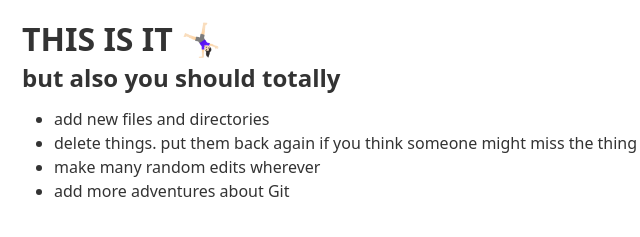
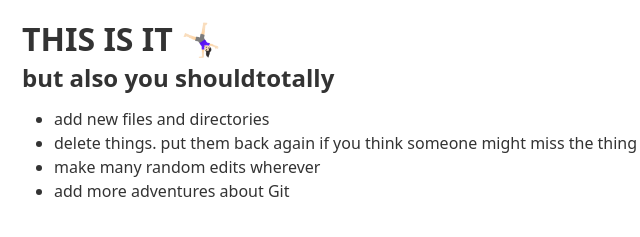
Before and after one commit to elisabethirgens/booster2024-git-workshop, an Eleventy site: page playground.md in a window 1280 px wide. Shown: the part 251-488 px from the top of the page, 234-874 px from the left. Built offline with nearby package versions, Linux system fonts and the light colour scheme; Eleventy itself is replaced by a stand-in of ours; files that its build step writes are made by us from their sources.

Commit message:
hello world

```diff
--- a/playground.md
+++ b/playground.md
@@ -13,7 +13,7 @@ somewhere explicitly marked playground
 
 <h1>THIS IS IT 🤸🏻‍♀️</h1>
 
-## but also you should totally
+## but also you shouldtotally
 
 - add new files and directories
 - delete things. put them back again if you think someone might miss the thing
```
